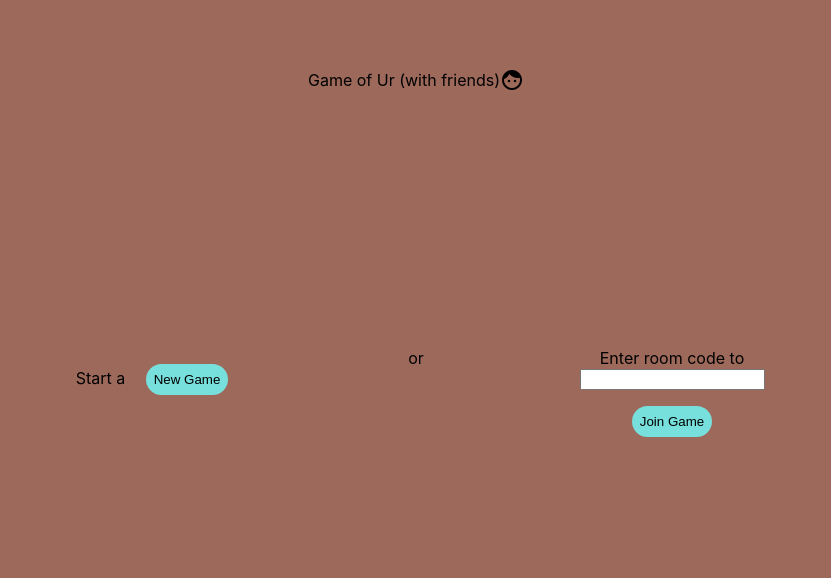
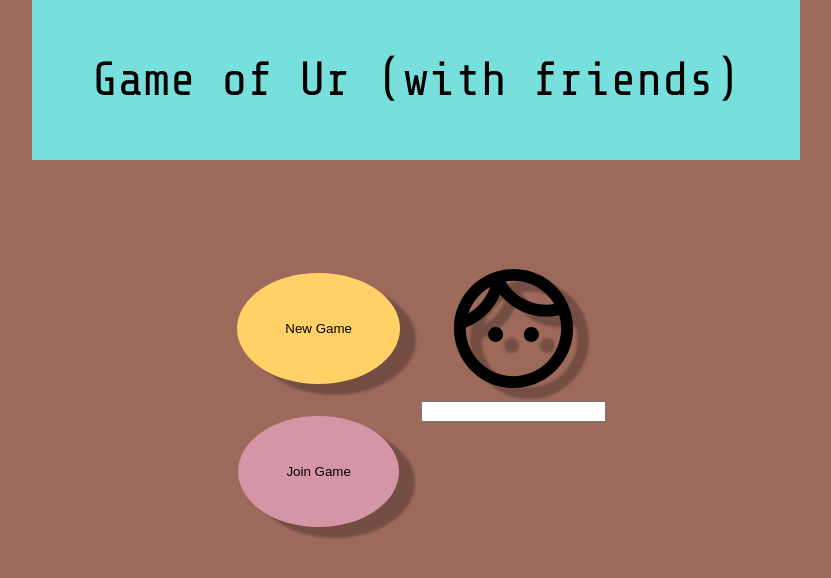
Before and after one commit to alex-808/ur.io, a React (Create React App) app in the folder client/: page / in a window 1280 px wide. Shown: the top 578 px of the page, without its empty margins (224-1055 px from the left). Built offline with nearby package versions, Linux system fonts and the light colour scheme; no server answers.

Commit message:
Add new grid arrangement for landing page session buttons

```diff
--- a/client/src/App.scss
+++ b/client/src/App.scss
@@ -9,7 +9,7 @@
   grid-template-areas: 'top-left top-center top-right' 'middle-left middle-center middle-right' 'bottom-left bottom-center bottom-right';
 }
 
-.button {
+button {
   border: none;
   outline: none;
   padding: 0.5rem;
@@ -20,7 +20,7 @@
   z-index: 1;
 }
 
-.button::before {
+button::before {
   content: '';
   position: absolute;
   border-radius: 1rem;
@@ -35,7 +35,7 @@
   transition: transform 300ms ease-in-out;
 }
 
-.button:hover::before {
+button:hover::before {
   transform: scaleX(1);
 }
 
--- a/client/src/components/LandingPage.tsx
+++ b/client/src/components/LandingPage.tsx
@@ -1,4 +1,5 @@
 import React, { useState } from 'react'
+import face from '../imgs/face_black_24dp.svg'
 
 interface Props {
   createNewGame: () => void
@@ -20,23 +21,30 @@ const LandingPage: React.FC<Props> = ({
     <>
       <header className="landing-header centering">
         Game of Ur (with friends)
-        <span className="material-icons">face</span>
       </header>
       {children}
       <div className="session-buttons">
-        <div>
-          <span>Start a </span>
-          <button className="button" onClick={createNewGame}>
+        <div className="top-left">
+          <button
+            className="landing-button new-game-btn drop-shadow"
+            onClick={createNewGame}
+          >
             New Game
           </button>
         </div>
-        <div>or </div>
-        <div>
-          <div>Enter room code to</div>
-          <input onChange={handleInputChange}></input>
-          <button className="button" onClick={joinGame.bind(null, joinRoomID)}>
+        <div className="top-right">
+          <img className="face-img drop-shadow" src={face} alt="logo" />
+        </div>
+        <div className="bottom-left">
+          <button
+            className="landing-button join-game-btn drop-shadow"
+            onClick={joinGame.bind(null, joinRoomID)}
+          >
             Join Game
           </button>
+        </div>
+        <div className="bottom-right">
+          <input onChange={handleInputChange}></input>
         </div>
       </div>
     </>
--- a/client/src/styles/_LandingPage.scss
+++ b/client/src/styles/_LandingPage.scss
@@ -1,11 +1,55 @@
 .session-buttons {
   grid-area: middle-center;
-  display: grid;
-  grid-template-columns: 1fr 1fr 1fr;
   justify-self: center;
   align-self: center;
+
+  display: grid;
+  grid-template-columns: 1fr 1fr;
+  grid-template-rows: 1fr 1fr;
+  grid-template-areas: 'top-left top-right' 'bottom-left bottom-right';
 }
 
 .landing-header {
   grid-area: top-center;
+  background-color: #78e0dc;
+  font-size: 3rem;
+  font-family: 'Share Tech Mono';
 }
+
+.landing-button {
+  padding: 3rem;
+  border-radius: 100%;
+}
+
+.new-game-btn {
+  background-color: var(--rosetteColor);
+}
+
+.join-game-btn {
+  grid-area: bottom-left;
+  background-color: var(--tileColor1);
+}
+
+.drop-shadow {
+  filter: drop-shadow(16px 11px 1px rgba(0, 0, 0, 0.25));
+}
+
+.face-img {
+  height: 100%;
+}
+
+.top-left {
+  grid-area: top-left;
+}
+
+.top-right {
+  grid-area: top-right;
+}
+
+.bottom-left {
+  grid-area: bottom-left;
+}
+
+.bottom-right {
+  grid-area: bottom-right;
+}
```
Also changed, not shown: client/src/imgs/face_black_24dp.svg (added).
